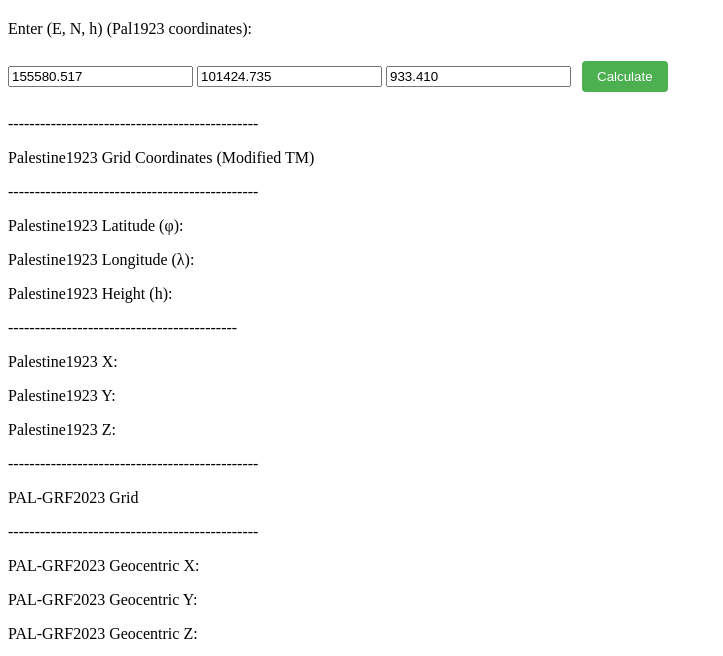
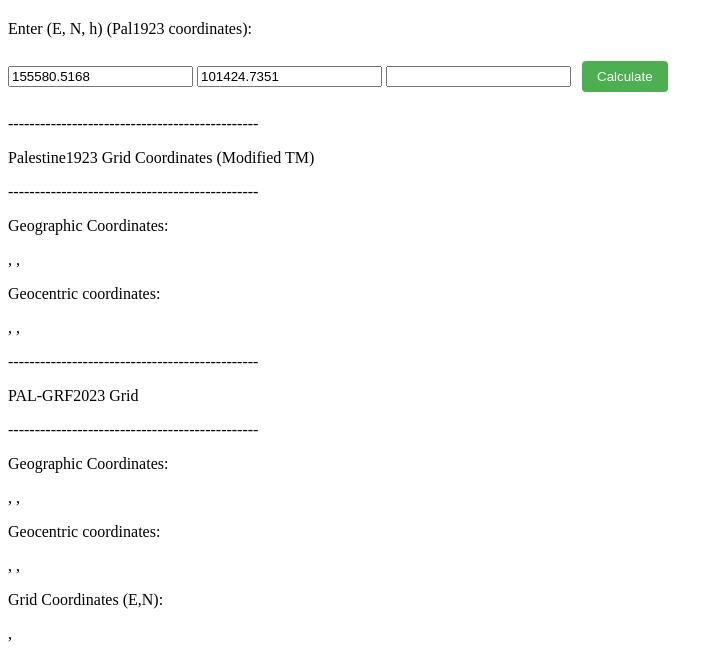
Before and after one commit to PAL-GRF2023/Transform1, a plain HTML site: page index.html in a window 1280 px wide. Shown: the part 296-952 px from the top of the page, without its empty margins (0-723 px from the left). Drawn offline with Linux system fonts and the light colour scheme.

Commit message:
Update index.html

```diff
--- a/index.html
+++ b/index.html
@@ -42,35 +42,28 @@
     </style>
 
     <p>Enter (E, N, h) (Pal1923 coordinates):</p>
-    <input type="number" id="easting" value="155580.517">
-    <input type="number" id="northing" value="101424.735">
-    <input type="number" id="height" value="933.410">
+    <input type="number" id="easting" value="155580.5168">
+    <input type="number" id="northing" value="101424.7351">
+    <input type="number" id="height" value=" 933.4098">
     <button onclick="calculate()">Calculate</button>
 
 
 	<p>-----------------------------------------------</p>
 	<p>  Palestine1923 Grid Coordinates (Modified TM)</p>
 	<p>-----------------------------------------------</p>
-    <p>Palestine1923 Latitude (φ): <span class="result" id="latitude"></span></p>
-    <p>Palestine1923 Longitude (λ): <span class="result" id="longitude"></span></p>
-    <p>Palestine1923 Height (h): <span class="result" id="heightResult"></span></p>
-	<p>-------------------------------------------</p>
-    <p>Palestine1923 X: <span class="result" id="x"></span></p>
-    <p>Palestine1923 Y: <span class="result" id="y"></span></p>
-    <p>Palestine1923 Z: <span class="result" id="z"></span></p>
-	<p>-----------------------------------------------</p>
+    <p>Geographic Coordinates: </p>
+    <p><span class="result" id="latitude"></span> , <span class="result" id="longitude"></span> , <span class="result" id="heightResult"></span> </p>
+    <p>Geocentric coordinates: </p>
+    <p><span class="result" id="x"></span> , <span class="result" id="y"></span> , <span class="result" id="z"></span></p>
+    <p>-----------------------------------------------</p>
 	<p>            PAL-GRF2023 Grid   </p>
 	<p>-----------------------------------------------</p>
-	<p>PAL-GRF2023 Geocentric X: <span class="result" id="xt"></span></p>
-    <p>PAL-GRF2023 Geocentric Y: <span class="result" id="yt"></span></p>
-    <p>PAL-GRF2023 Geocentric Z: <span class="result" id="zt"></span></p>
-	<p>-------------------------------------------</p>
-	<p>PAL-GRF2023 Latitude (φ): <span class="result" id="newlat"></span></p>
-    <p>PAL-GRF2023 Longitude (λ): <span class="result" id="newlon"></span></p>
-    <p>PAL-GRF2023 Height (h): <span class="result" id="newh"></span></p>
-	<p>-------------------------------------------</p>
-	<p>PAL-GRF2023 E: <span class="result" id="E"></span></p>
-    <p>PAL-GRF2023 N: <span class="result" id="N"></span></p>
+	<p>Geographic Coordinates: </p>
+	<p><span class="result" id="newlat"></span> , <span class="result" id="newlon"></span> , <span class="result" id="newh"></span></p>
+    <p>Geocentric coordinates: </p>
+	<p><span class="result" id="xt"></span> , <span class="result" id="yt"></span> , <span class="result" id="zt"></span></p>
+    <p>Grid Coordinates (E,N): </p>
+    <p><span class="result" id="E"></span> , <span class="result" id="N"></span></p>
 	<p>-------------------------------------------</p>
 	<p> </p>
     <p> Programmed by:  Dr. Ghadi Zakarneh </p>
```
